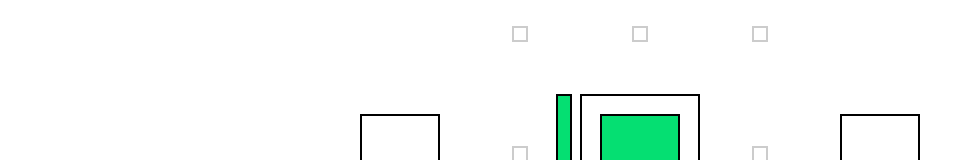
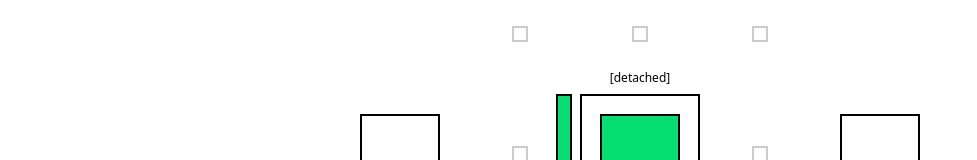
Before and after one commit to tylerschloesser/sim-v20, a React (Vite) app: page / in a window 1280 px wide. Shown: the part 246-406 px from the top of the page, without its empty margins (0-977 px from the left). Built offline with nearby package versions, Linux system fonts and the light colour scheme.

Commit message:
show robot status

```diff
--- a/src/app.tsx
+++ b/src/app.tsx
@@ -74,17 +74,16 @@ export function WorldComponent() {
   const entityIds = Object.keys(state.entities)
   const robotIds = Object.keys(state.robots)
 
-  const robot = Object.values(state.robots).at(0)
-  invariant(robot)
+  const { cursor } = state
 
   const style = useMemo<React.CSSProperties>(() => {
-    const { x, y } = robot.position.mul(
+    const { x, y } = cursor.position.mul(
       state.scale * state.spread * -1,
     )
     return {
       translate: `${x}px ${y}px`,
     }
-  }, [robot.position, state.scale, state.spread])
+  }, [cursor.position, state.scale, state.spread])
 
   return (
     <div
--- a/src/init-state.ts
+++ b/src/init-state.ts
@@ -24,8 +24,10 @@ export function initState(): AppState {
     entities: {},
   }
 
+  // @ts-expect-error
   const robot = addRobot(state)
-  state.cursor.attachedRobotId = robot.id
+
+  // state.cursor.attachedRobotId = robot.id
 
   const root = addEntity(state, {
     type: 'root',
--- a/src/robot-component.tsx
+++ b/src/robot-component.tsx
@@ -5,7 +5,7 @@ import { AppContext } from './app-context'
 import { MAX_ROBOT_ENERGY, MINE_TICKS } from './const'
 import { Inventory, Robot } from './types'
 import { useEntityStyle } from './use-entity-style'
-import { entityPositionToId } from './util'
+import { positionToId } from './util'
 
 export interface RobotComponentProps {
   robotId: string
@@ -38,9 +38,33 @@ export function RobotComponent({
           'text-xs',
         )}
       ></div>
+      <Status robot={robot} />
       <EnergyBar energy={robot.energy} />
       <InventoryGrid inventory={robot.inventory} />
       <ActionDisplay robot={robot} />
+    </div>
+  )
+}
+
+interface StatusProps {
+  robot: Robot
+}
+
+function Status({ robot }: StatusProps) {
+  const { state } = useContext(AppContext)
+  const label =
+    state.cursor.attachedRobotId === robot.id
+      ? '[attached]'
+      : '[detached]'
+  return (
+    <div
+      className={clsx(
+        'absolute bottom-full left-0 right-0',
+        'pb-2',
+        'text-xs text-center',
+      )}
+    >
+      {label}
     </div>
   )
 }
@@ -114,7 +138,7 @@ interface ActionDisplayProps {
 function ActionDisplay({ robot }: ActionDisplayProps) {
   const { state } = useContext(AppContext)
   const currentEntity =
-    state.entities[entityPositionToId(robot.position)]
+    state.entities[positionToId(robot.position)]
   invariant(currentEntity)
 
   const { action, progress } = useMemo(() => {
--- a/src/tick-state.ts
+++ b/src/tick-state.ts
@@ -10,13 +10,13 @@ import {
   ResourceEntity,
   Robot,
 } from './types'
-import { entityPositionToId, onVisitEntity } from './util'
+import { positionToId, onVisitEntity } from './util'
 
 function tickRobot(draft: AppState, robot: Robot): void {
   invariant(robot.energy >= 0)
 
   const robotEntity =
-    draft.entities[entityPositionToId(robot.position)]
+    draft.entities[positionToId(robot.position)]
   invariant(robotEntity)
 
   switch (robotEntity.type) {
--- a/src/util.ts
+++ b/src/util.ts
@@ -17,7 +17,7 @@ import {
 } from './types'
 import { Vec2 } from './vec2'
 
-export function entityPositionToId(position: Vec2): string {
+export function positionToId(position: Vec2): string {
   return `${position.x},${position.y}`
 }
 
@@ -31,7 +31,7 @@ export function addEntity(
 ): Entity {
   invariant(isInteger(partial.position.x))
   invariant(isInteger(partial.position.y))
-  const id = entityPositionToId(partial.position)
+  const id = positionToId(partial.position)
   invariant(!state.entities[id])
   return (state.entities[id] = { ...partial, id })
 }
@@ -51,17 +51,20 @@ export function addResourceEntity(
 }
 
 export function move(draft: AppState, delta: Vec2): void {
-  const robot = Object.values(draft.robots).at(0)
-  invariant(robot)
-
-  const targetPosition = robot.position.add(delta)
-  const targetEntityId = entityPositionToId(targetPosition)
+  const targetPosition = draft.cursor.position.add(delta)
+  const targetEntityId = positionToId(targetPosition)
   const targetEntity = draft.entities[targetEntityId]
   if (!targetEntity) {
     return
   }
 
-  robot.position = targetPosition
+  draft.cursor.position = targetPosition
+
+  if (draft.cursor.attachedRobotId) {
+    const robot = draft.robots[draft.cursor.attachedRobotId]
+    invariant(robot)
+    robot.position = targetPosition
+  }
 
   if (targetEntity.type === 'undiscovered') {
     return
@@ -83,7 +86,7 @@ export function onVisitEntity(
     new Vec2(-2, 0),
   ]) {
     const neighborPosition = entity.position.add(delta)
-    const neighborId = entityPositionToId(neighborPosition)
+    const neighborId = positionToId(neighborPosition)
     const neighborEntity = draft.entities[neighborId]
 
     if (!neighborEntity) {
@@ -113,7 +116,7 @@ export function onVisitEntity(
     new Vec2(1, 1),
   ]) {
     const neighborPosition = entity.position.add(delta)
-    const neighborId = entityPositionToId(neighborPosition)
+    const neighborId = positionToId(neighborPosition)
     const neighborEntity = draft.entities[neighborId]
 
     if (!neighborEntity) {
@@ -137,10 +140,9 @@ export function formatSeconds(seconds: number): string {
 }
 
 export function toggleAction(draft: AppState): void {
-  const robot = Object.values(draft.robots).at(0)
-  invariant(robot)
-
-  const currentEntityId = entityPositionToId(robot.position)
+  const currentEntityId = positionToId(
+    draft.cursor.position,
+  )
   const currentEntity = draft.entities[currentEntityId]
   invariant(currentEntity)
 
```
